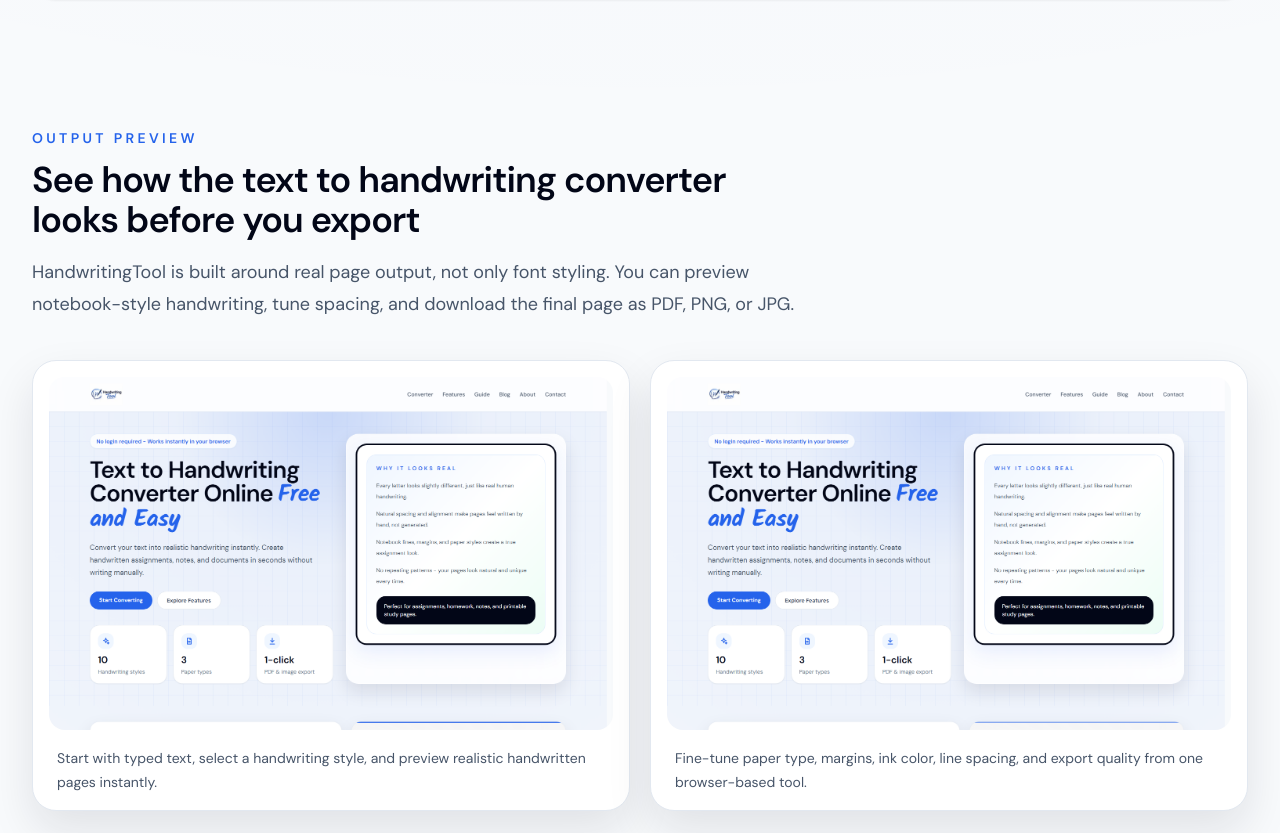
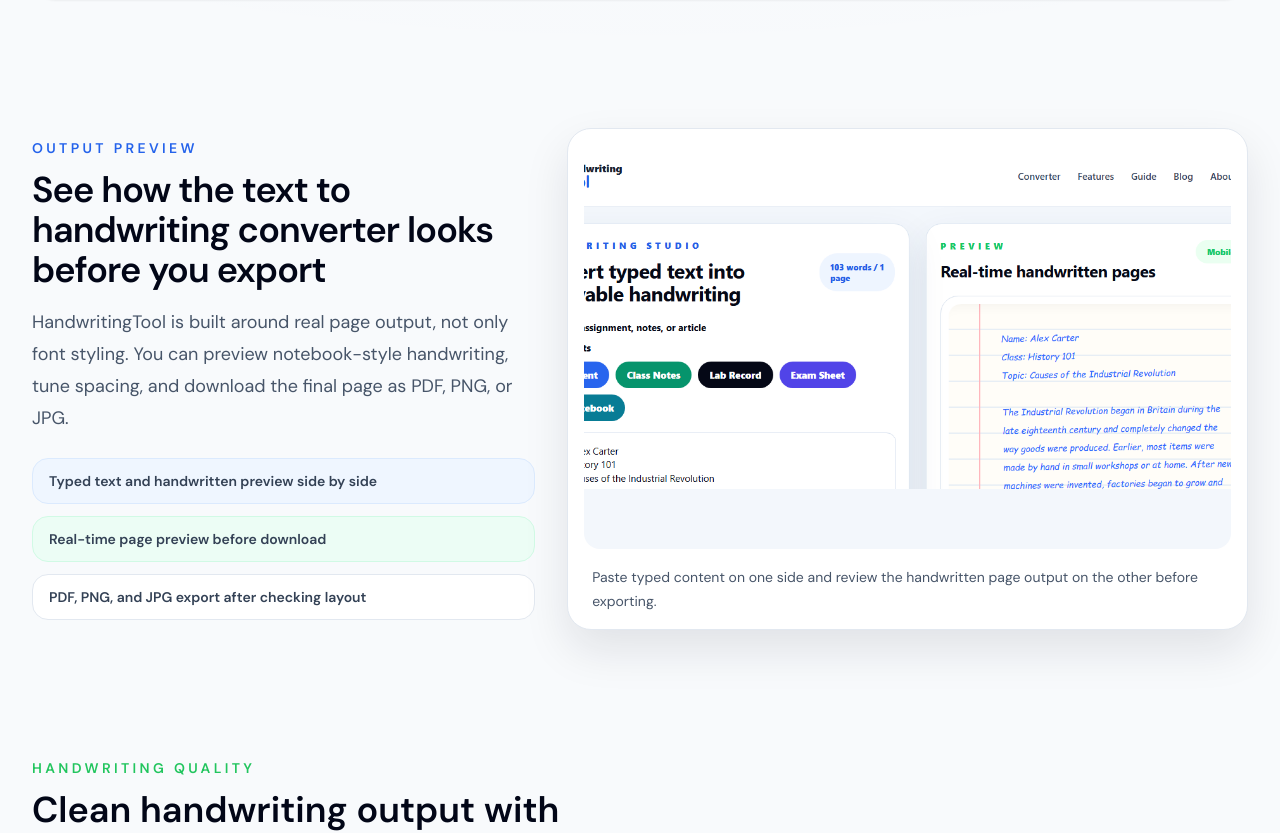
Before and after one commit to handwritingmaker-dotcom/handwriting-tool, a Next.js app: page / in a window 1280 px wide. Shown: the part 2920-3753 px from the top of the page. Built offline with nearby package versions, Linux system fonts and the light colour scheme; a web font is replaced by a local one.

Commit message:
Update homepage output preview screenshot

```diff
--- a/app/page.tsx
+++ b/app/page.tsx
@@ -208,7 +208,8 @@
       </section>
 
       <section className="mx-auto max-w-7xl px-4 py-16 sm:px-6 lg:px-8">
-        <div className="mb-10 max-w-3xl">
+        <div className="grid items-center gap-8 lg:grid-cols-[0.85fr,1.15fr]">
+          <div>
             <p className="text-sm font-semibold uppercase tracking-[0.24em] text-brand-blue">Output Preview</p>
             <h2 className="mt-3 text-4xl font-semibold tracking-tight text-slate-950">
               See how the text to handwriting converter looks before you export
@@ -217,30 +218,22 @@
               HandwritingTool is built around real page output, not only font styling. You can preview notebook-style
               handwriting, tune spacing, and download the final page as PDF, PNG, or JPG.
             </p>
+            <div className="mt-6 grid gap-3 text-sm font-semibold text-slate-700 sm:grid-cols-2 lg:grid-cols-1">
+              <div className="rounded-2xl border border-blue-100 bg-blue-50 px-4 py-3">Typed text and handwritten preview side by side</div>
+              <div className="rounded-2xl border border-emerald-100 bg-emerald-50 px-4 py-3">Real-time page preview before download</div>
+              <div className="rounded-2xl border border-slate-200 bg-white px-4 py-3">PDF, PNG, and JPG export after checking layout</div>
             </div>
-        <div className="grid gap-5 lg:grid-cols-2">
+          </div>
           <figure className="rounded-3xl border border-slate-200 bg-white p-4 shadow-card">
             <Image
-              src="/blog/text-to-handwriting-tool-home.png"
-              alt="HandwritingTool homepage showing the online text to handwriting converter"
-              width={1440}
-              height={1100}
+              src="/blog/text-to-handwriting-output-preview.png"
+              alt="HandwritingTool text input and real-time handwritten page preview"
+              width={1350}
+              height={638}
               className="aspect-[16/10] rounded-2xl object-cover object-top"
             />
             <figcaption className="mt-4 px-2 text-sm leading-6 text-slate-600">
-              Start with typed text, select a handwriting style, and preview realistic handwritten pages instantly.
-            </figcaption>
-          </figure>
-          <figure className="rounded-3xl border border-slate-200 bg-white p-4 shadow-card">
-            <Image
-              src="/blog/text-to-handwriting-tool-editor.png"
-              alt="HandwritingTool editor with handwriting settings, paper controls, and PDF export"
-              width={1440}
-              height={2200}
-              className="aspect-[16/10] rounded-2xl object-cover object-top"
-            />
-            <figcaption className="mt-4 px-2 text-sm leading-6 text-slate-600">
-              Fine-tune paper type, margins, ink color, line spacing, and export quality from one browser-based tool.
+              Paste typed content on one side and review the handwritten page output on the other before exporting.
             </figcaption>
           </figure>
         </div>
```
Also changed, not shown: public/blog/text-to-handwriting-output-preview.png (added). Lines whose indentation alone changed are shown as unchanged.
